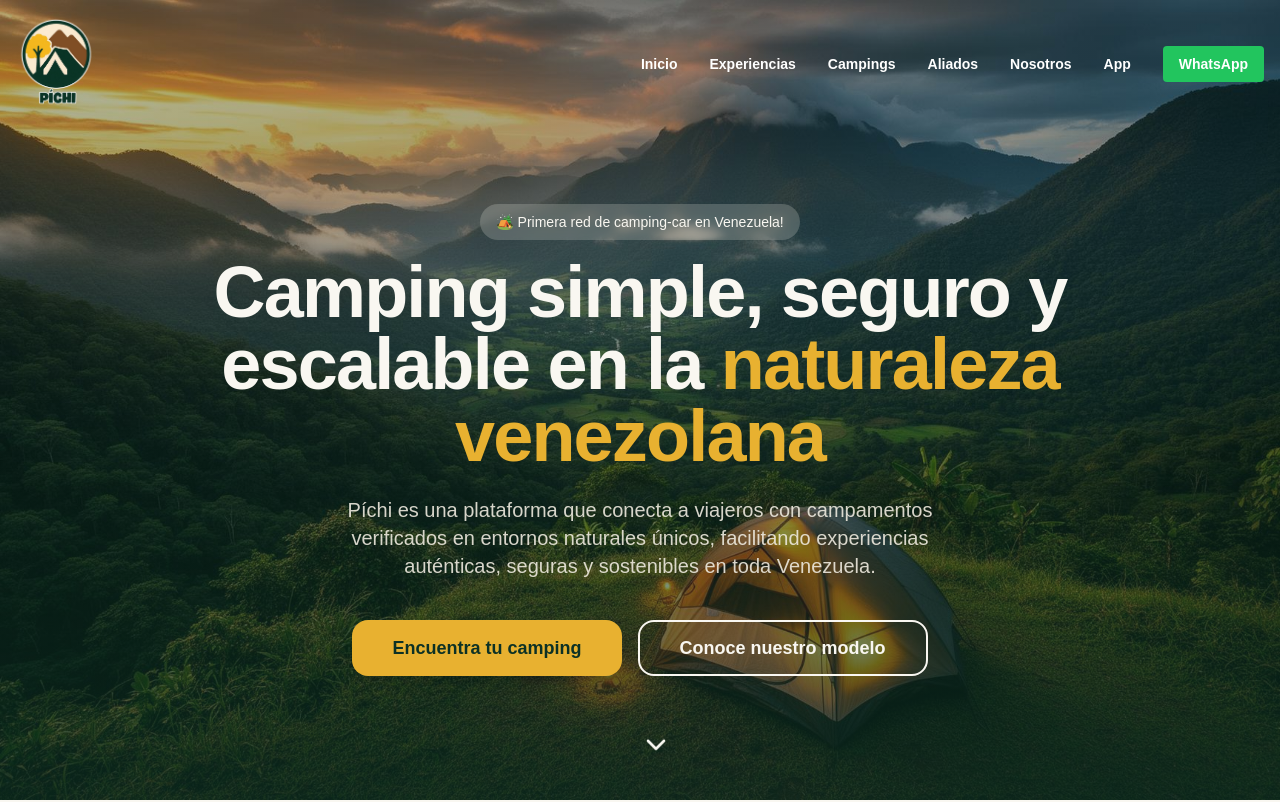
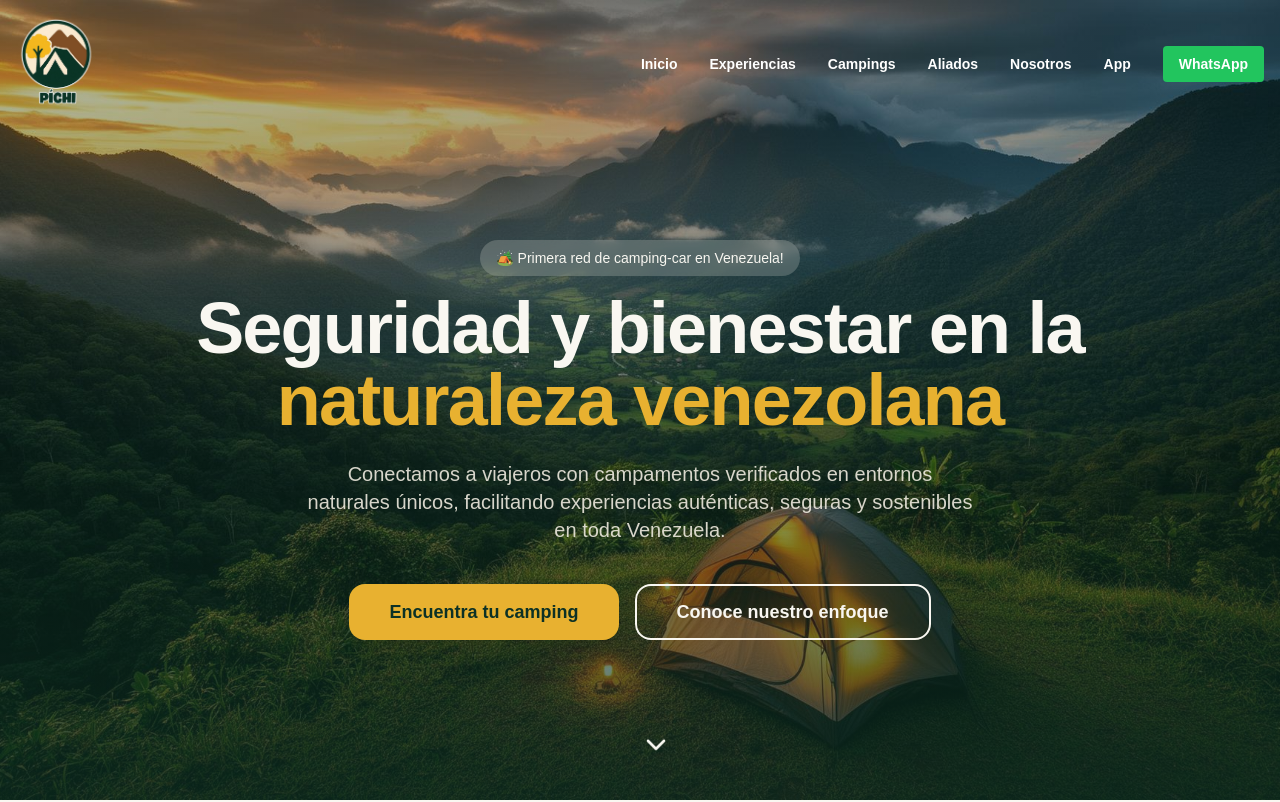
Before and after one commit to lsdR94/pichi-camping, a React (Vite) app: page / in a window 1280 px wide. Shown: the top 802 px of the page. Built offline with nearby package versions, Linux system fonts and the light colour scheme; the HTML template or start-up script is replaced by a standard one.

Commit message:
mensaje Hero

```diff
--- a/src/components/Hero.tsx
+++ b/src/components/Hero.tsx
@@ -42,7 +42,7 @@ export function Hero() {
             transition={{ delay: 0.3, duration: 0.8 }}
             className="text-4xl md:text-5xl lg:text-7xl font-bold text-sand-light mb-6 leading-tight"
           >
-            Camping simple, seguro y escalable en la{" "}
+            Seguridad y bienestar en la{" "}
             <span className="text-golden">naturaleza venezolana</span>
           </motion.h1>
 
@@ -52,7 +52,7 @@ export function Hero() {
             transition={{ delay: 0.5, duration: 0.8 }}
             className="text-lg md:text-xl text-sand/90 mb-10 max-w-2xl mx-auto"
           >
-            Píchi es una plataforma que conecta a viajeros con campamentos
+            Conectamos a viajeros con campamentos
             verificados en entornos naturales únicos, facilitando experiencias
             auténticas, seguras y sostenibles en toda Venezuela.
           </motion.p>
@@ -67,7 +67,7 @@ export function Hero() {
               <a href="#campings">Encuentra tu camping</a>
             </Button>
             <Button variant="hero-outline" size="xl" asChild>
-              <a href="#nosotros">Conoce nuestro modelo</a>
+              <a href="#nosotros">Conoce nuestro enfoque</a>
             </Button>
           </motion.div>
         </motion.div>
```
